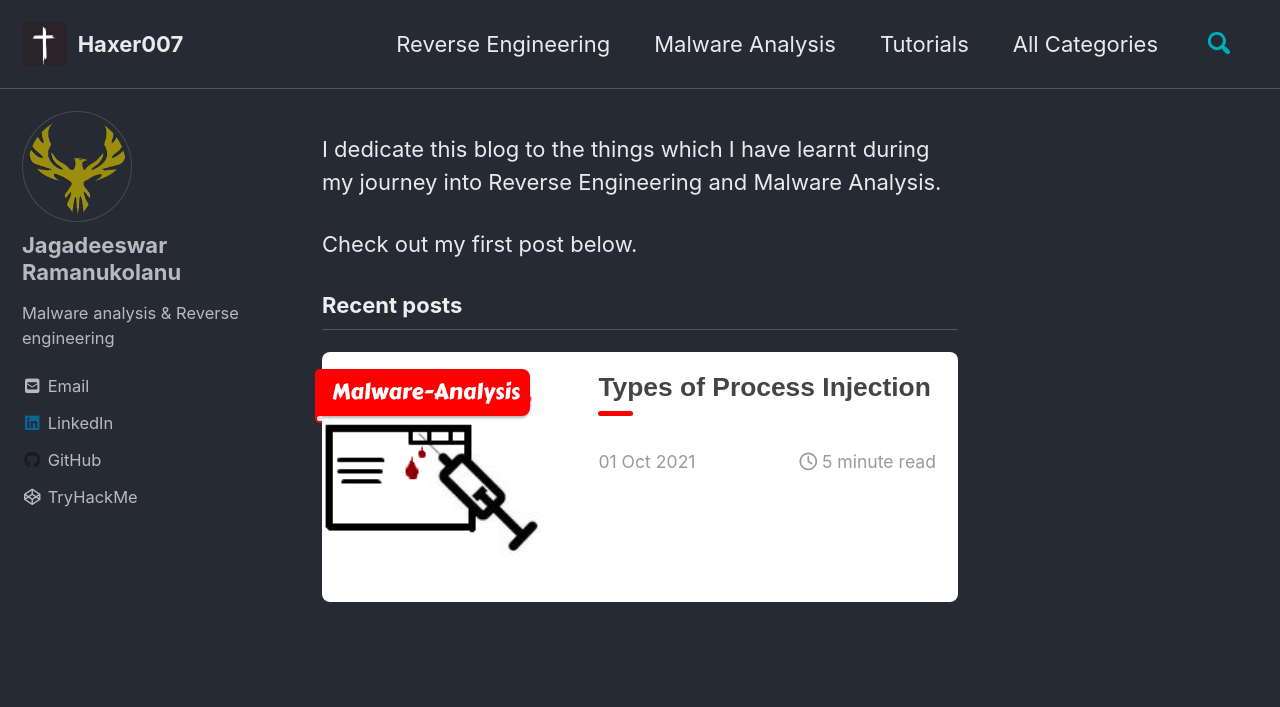
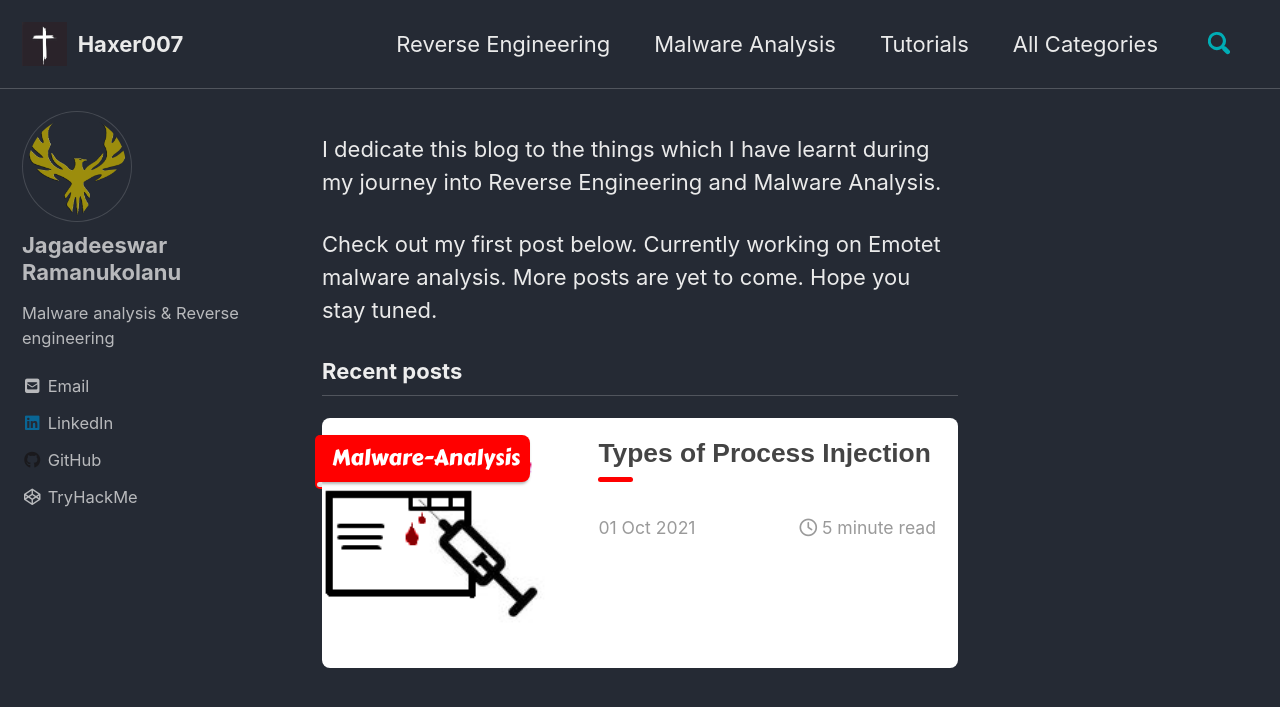
Before and after one commit to Haxer007/haxer007.github.io, a Jekyll site: the page built from Index.MD, in a window 1280 px wide and 900 px high. Shown: the top 707 px of the window. Built offline with Jekyll 4.4.1, drawn with Linux system fonts in a browser that asks for light colours; cached includes are drawn as plain includes; nearby versions of some CDN libraries.

Commit message:
Update Index.MD

```diff
--- a/Index.MD
+++ b/Index.MD
@@ -5,4 +5,5 @@ author_profile: true
 
 I dedicate this blog to the things which I have learnt during my journey into Reverse Engineering and Malware Analysis.
 
-Check out my first post below.
+Check out my first post below. Currently working on Emotet malware analysis.
+More posts are yet to come. Hope you stay tuned.
```
